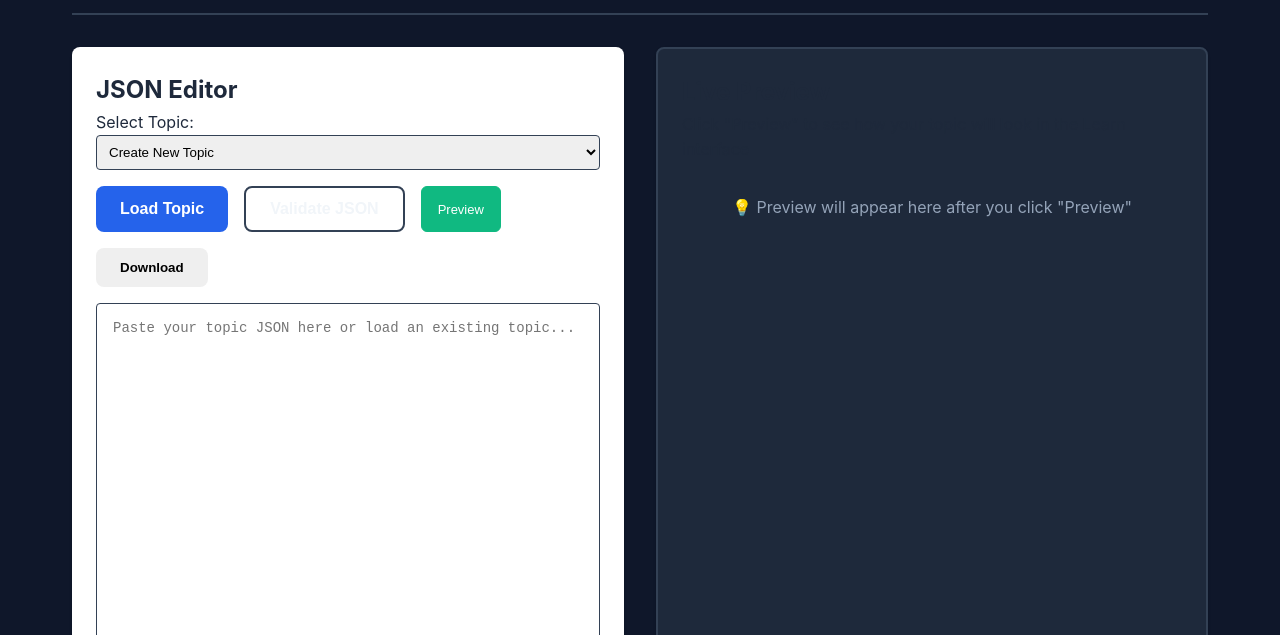
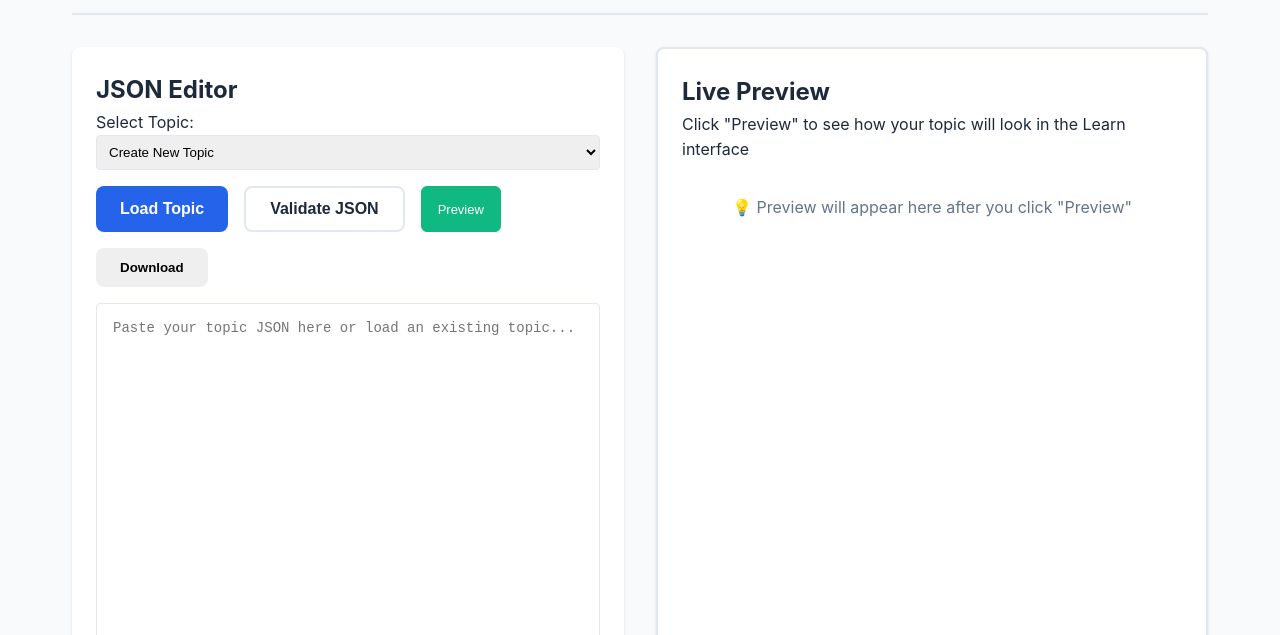
Before and after one commit to gravishankar/SATify, a website: page creator.html in a window 1280 px wide. Shown: the part 165-800 px from the top of the page. Drawn offline with Linux system fonts and the dark colour scheme.

Commit message:
Remove dark mode CSS override causing light text

```diff
--- a/styles.css
+++ b/styles.css
@@ -2364,12 +2364,3 @@ body {
 }
 
 /* Dark mode support (future enhancement) */
-@media (prefers-color-scheme: dark) {
-  :root {
-    --bg-color: #0f172a;
-    --surface-color: #1e293b;
-    --text-primary: #f1f5f9;
-    --text-secondary: #94a3b8;
-    --border-color: #334155;
-  }
-}
```
